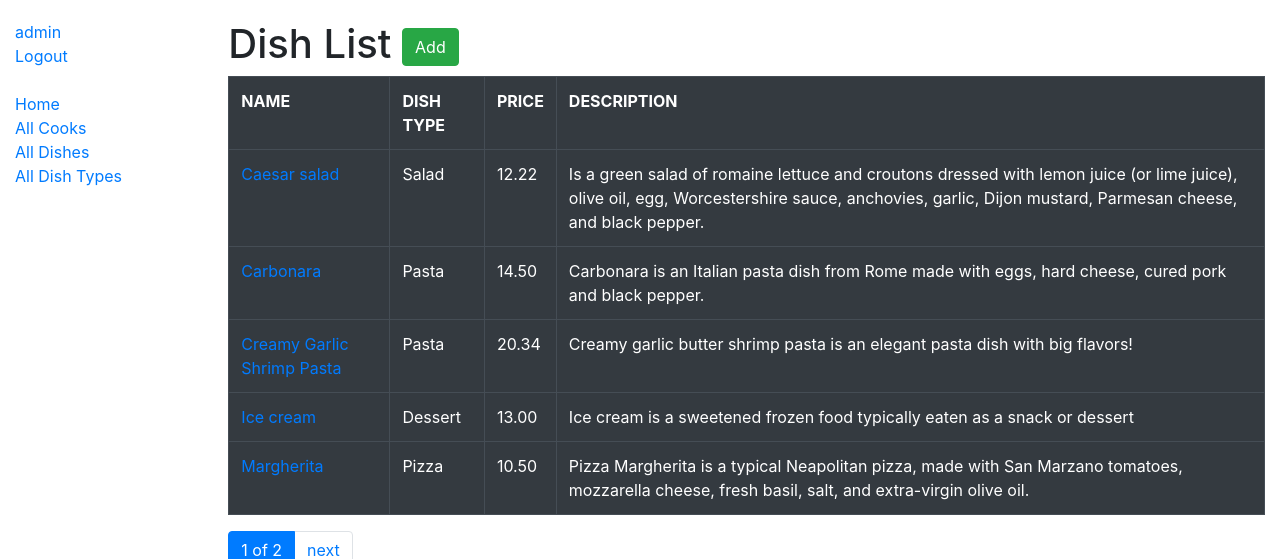
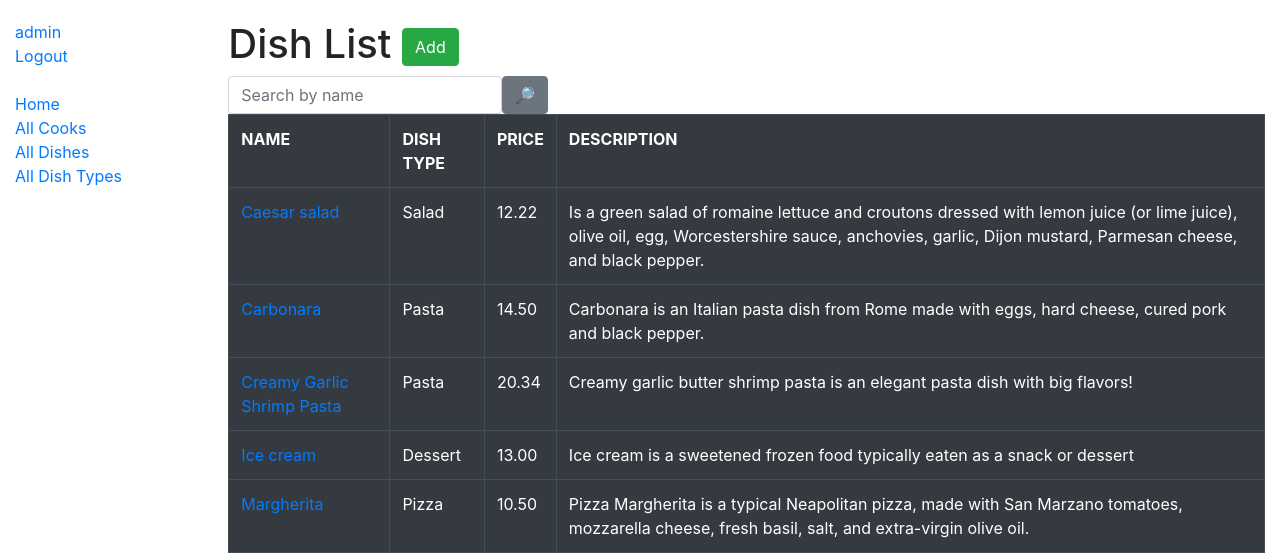
Before and after one commit to pavlo-kapitanets/restaurant-kitchen-service, a Django app: page /restaurant/dishes/ in a window 1280 px wide. Shown: the top 559 px of the page. Run offline with Django 4.2, Linux system fonts and the light colour scheme; a user stored in the database is signed in; data comes from the database, SQL or seed files in the repository; both versions use the stored data as it was after the commit; some libraries are stand-ins or nearby versions.

Commit message:
Add search option to dish list page  by name

```diff
--- a/restaurant/forms.py
+++ b/restaurant/forms.py
@@ -52,3 +52,11 @@ class DishTypeSearchForm(forms.Form):
                            label="",
                            widget=forms.TextInput(
                                attrs={"placeholder": "Search by name"}))
+
+
+class DishSearchForm(forms.Form):
+    name = forms.CharField(max_length=255,
+                           required=False,
+                           label="",
+                           widget=forms.TextInput(
+                               attrs={"placeholder": "Search by name"}))
--- a/restaurant/views.py
+++ b/restaurant/views.py
@@ -4,7 +4,7 @@ from django.shortcuts import render, redirect
 from django.urls import reverse_lazy
 from django.views import generic
 
-from restaurant.forms import CookCreationForm, CookExperienceUpdateForm, DishForm, DishTypeSearchForm
+from restaurant.forms import CookCreationForm, CookExperienceUpdateForm, DishForm, DishTypeSearchForm, DishSearchForm
 from restaurant.models import Cook, Dish, DishType
 
 
@@ -83,6 +83,26 @@ class DishListView(LoginRequiredMixin, generic.ListView):
     queryset = Dish.objects.all().select_related("dish_type")
     paginate_by = 5
 
+    def get_context_data(self, *, object_list=None, **kwargs):
+        context = super(DishListView, self).get_context_data(**kwargs)
+
+        name = self.request.GET.get("name", "")
+
+        context["search_form"] = DishSearchForm(initial={
+            "name": name
+        })
+
+        return context
+
+    def get_queryset(self):
+        form = DishSearchForm(self.request.GET)
+        if form.is_valid():
+            return self.queryset.filter(
+                name__icontains=form.cleaned_data["name"]
+            )
+
+        return self.queryset
+
 
 class DishCreateView(LoginRequiredMixin, generic.CreateView):
     model = Dish
--- a/templates/restaurant/dish_list.html
+++ b/templates/restaurant/dish_list.html
@@ -1,4 +1,5 @@
 {% extends "base.html" %}
+{% load crispy_forms_filters %}
 
 {% block content %}
   <h1>
@@ -9,6 +10,13 @@
     </button>
   </a>
   </h1>
+
+
+   <form action="" method="get" class="form-inline">
+    {{ search_form|crispy }}
+    <input class="btn btn-secondary" type="submit" value="🔎">
+  </form>
+
     {% if Dish_list %}
       <table class="table table-bordered table-dark">
         <tr>
```
Also changed, not shown: db.sqlite3.
